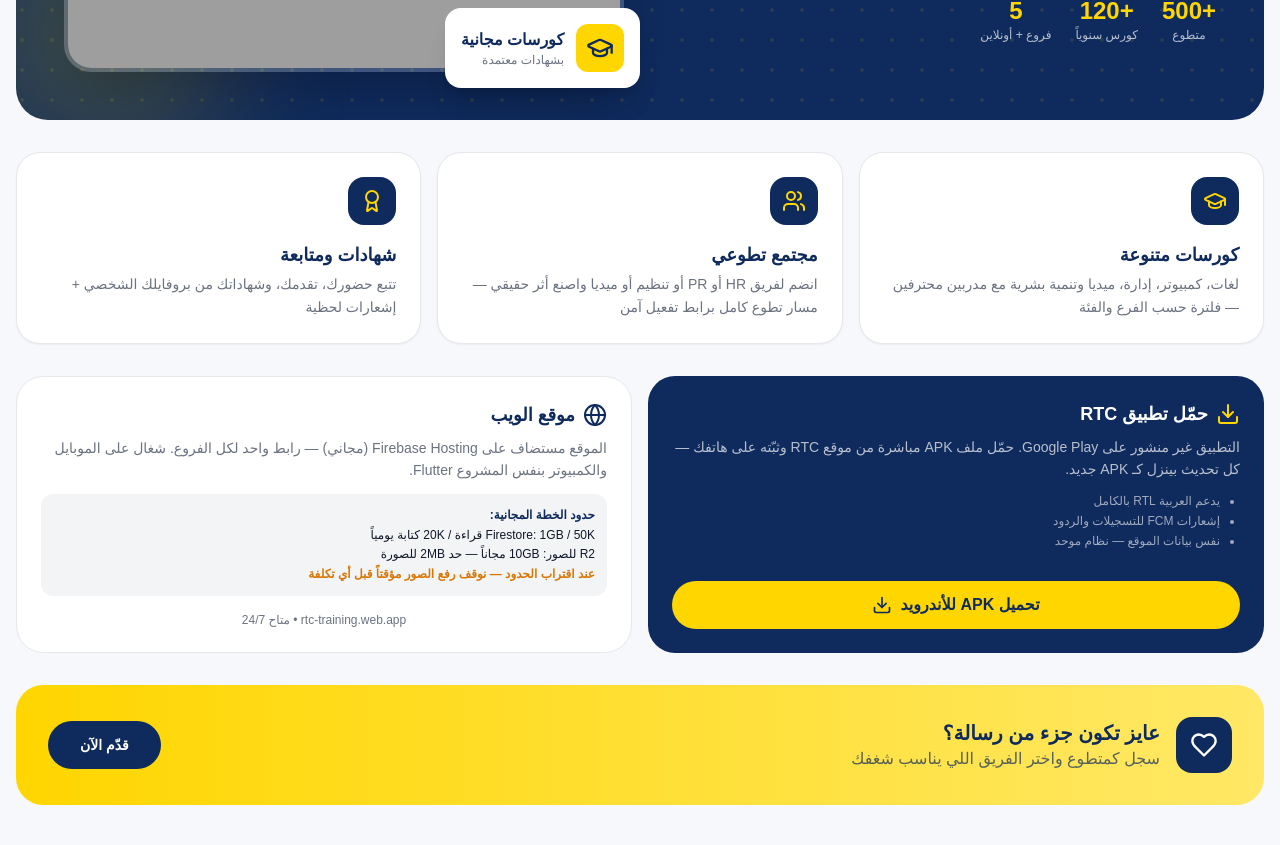
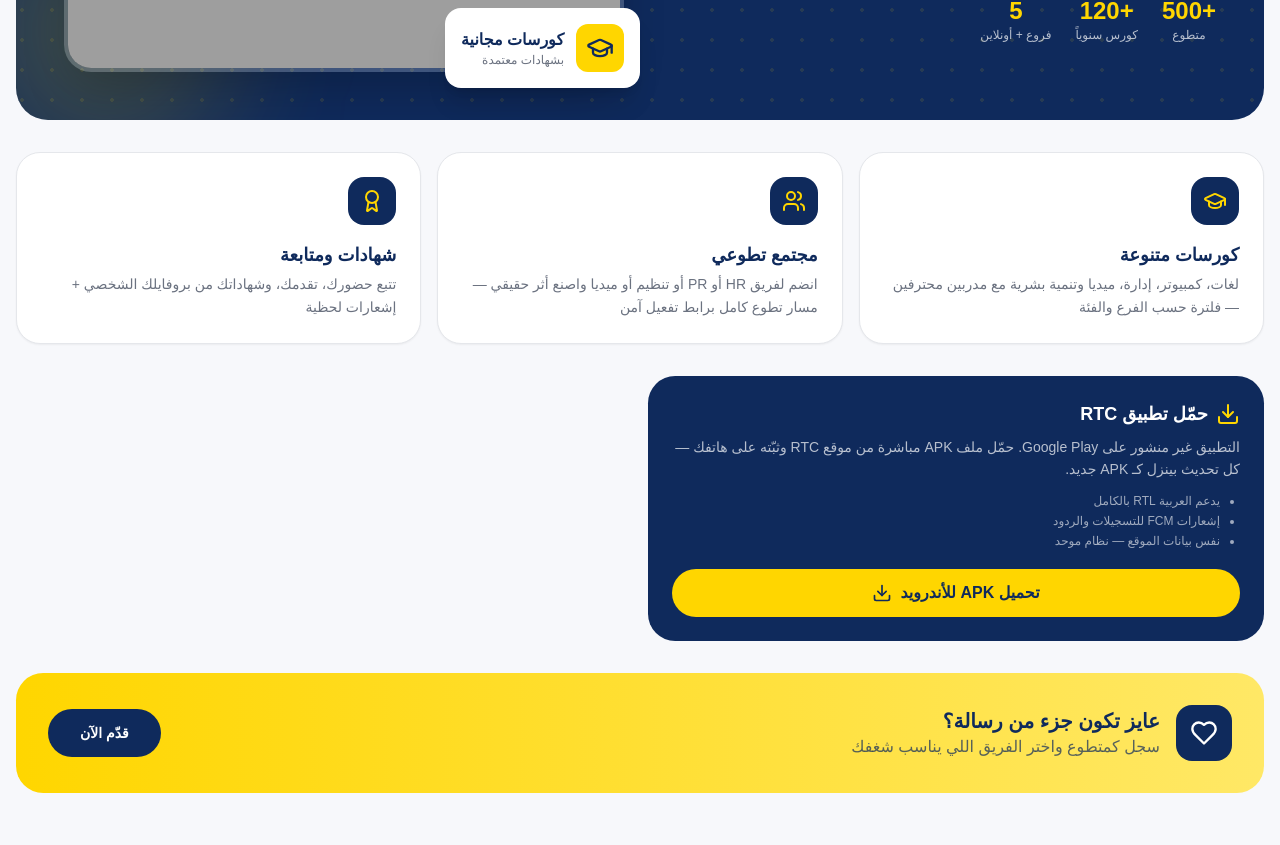
Before and after one commit to Mohamedadel2008/rtc2, a React (Vite) app: page / in a window 1280 px wide. Shown: the part 453-1298 px from the top of the page. Built offline with nearby package versions, Linux system fonts and the light colour scheme; grey boxes are pictures that could not be loaded.

Commit message:
(1 files changed)

```diff
--- a/src/components/RTC/HomeSection.tsx
+++ b/src/components/RTC/HomeSection.tsx
@@ -1,5 +1,5 @@
 import { Button } from "@/components/ui/button";
-import { ArrowLeft, GraduationCap, Heart, Users, Award, Sparkles, Download, Globe } from "lucide-react";
+import { ArrowLeft, GraduationCap, Heart, Users, Award, Sparkles, Download } from "lucide-react";
 
 export default function HomeSection({ setActive }: { setActive: (s: string) => void }) {
   return (
@@ -72,19 +72,6 @@ export default function HomeSection({ setActive }: { setActive: (s: string) => v
           </div>
           <a href="#" onClick={(e)=>{e.preventDefault(); alert("سيتم رفع الـ APK عند النشر — حالياً جرّب نسخة الويب 🟡");}} className="mt-5 inline-flex items-center justify-center gap-2 bg-[#FFD600] text-[#0F2A5C] rounded-full py-3 font-extrabold hover:bg-[#FFD600]/90">تحميل APK للأندرويد <Download className="w-5 h-5" /></a>
         </div>
-        <div className="bg-white rounded-[1.7rem] border p-6 flex flex-col justify-between">
-          <div>
-            <div className="flex items-center gap-2 font-extrabold text-[#0F2A5C] text-lg"><Globe className="w-6 h-6" /> موقع الويب</div>
-            <p className="text-muted-foreground text-sm mt-2 leading-relaxed">الموقع مستضاف على Firebase Hosting (مجاني) — رابط واحد لكل الفروع. شغال على الموبايل والكمبيوتر بنفس المشروع Flutter.</p>
-            <div className="bg-muted rounded-xl p-3 mt-3 text-xs leading-relaxed">
-              <div className="font-bold text-[#0F2A5C]">حدود الخطة المجانية:</div>
-              <div>Firestore: 1GB / 50K قراءة / 20K كتابة يومياً</div>
-              <div>R2 للصور: 10GB مجاناً — حد 2MB للصورة</div>
-              <div className="text-amber-600 font-bold">عند اقتراب الحدود — نوقف رفع الصور مؤقتاً قبل أي تكلفة</div>
-            </div>
-          </div>
-          <div className="mt-4 text-xs text-muted-foreground text-center">rtc-training.web.app • متاح 24/7</div>
-        </div>
       </div>
 
       {/* CTA volunteer banner */}
```
